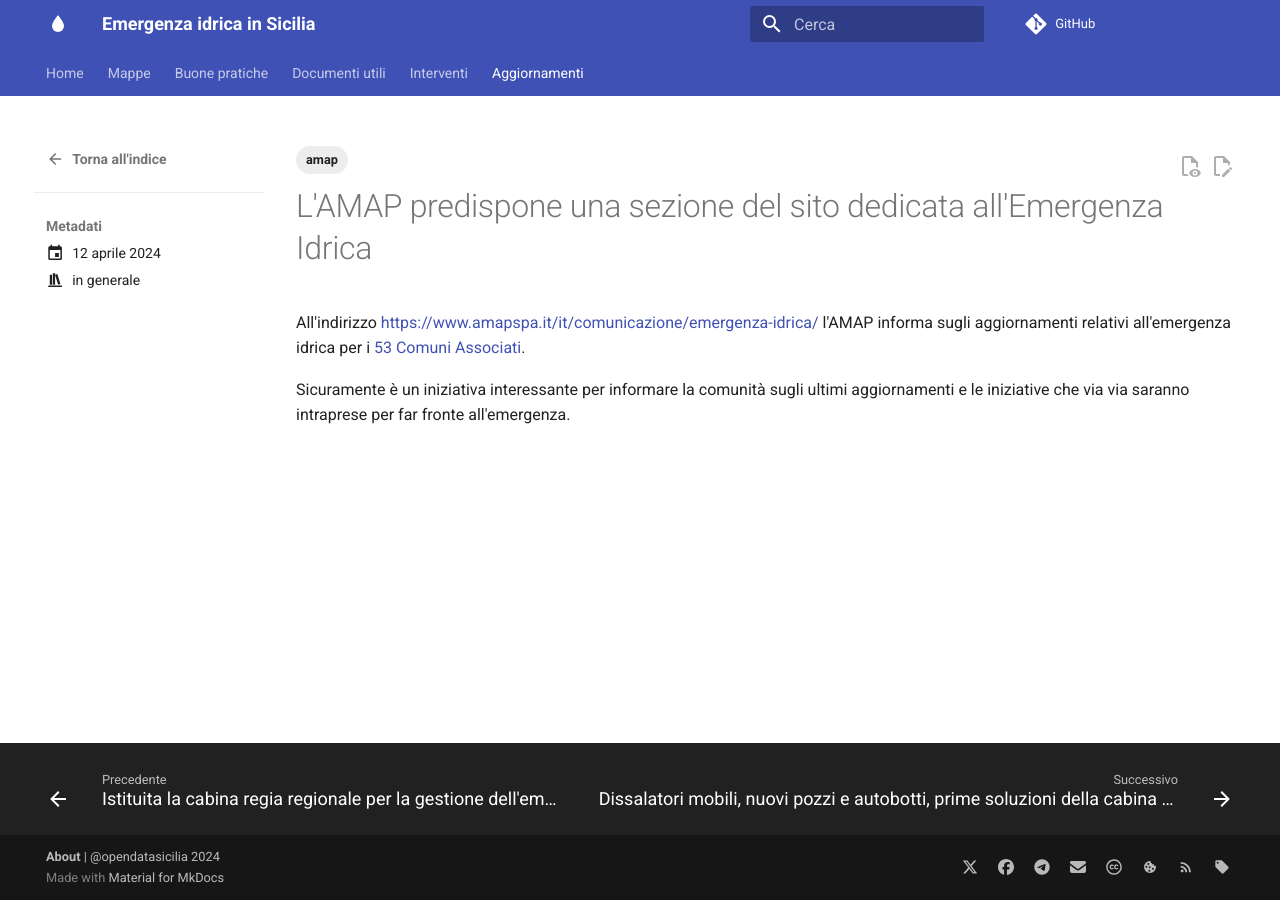
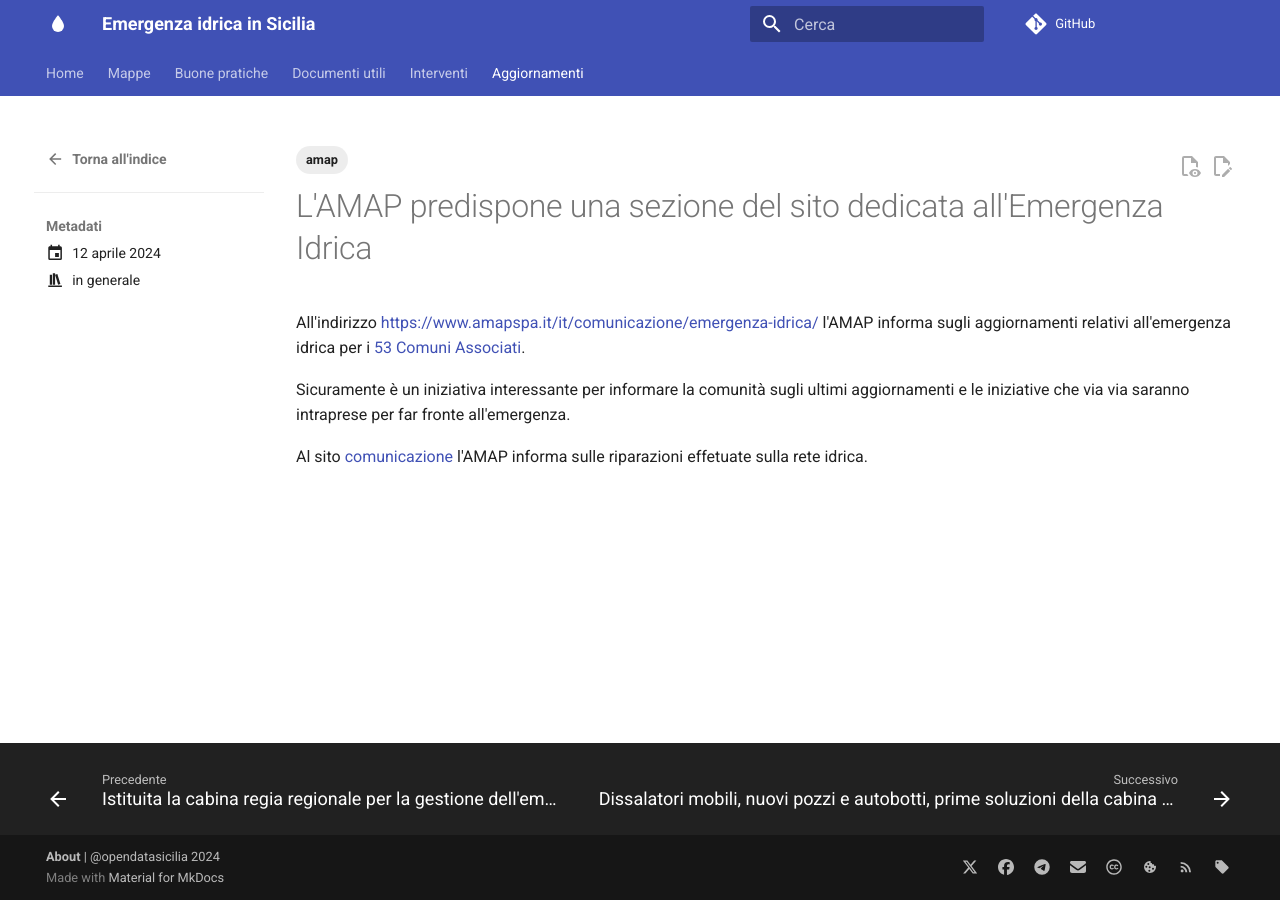
Before and after one commit to opendatasicilia/emergenza-idrica-sicilia, an MkDocs documentation site: the page built from docs/aggiornamenti/articoli/annuncio/amap-news.md, in a window 1280 px wide. Built offline with MkDocs 1.6.1 and Material for MkDocs 9.7.7, drawn with Linux system fonts in a browser that asks for light colours; comment, search, counter and statistics services are not loaded.

Commit message:
Update amap-news.md

```diff
--- a/docs/aggiornamenti/articoli/annuncio/amap-news.md
+++ b/docs/aggiornamenti/articoli/annuncio/amap-news.md
@@ -17,3 +17,5 @@ All'indirizzo [https://www.amapspa.it/it/comunicazione/emergenza-idrica/](https:
 per i [53 Comuni Associati](https://www.amapspa.it/it/azienda/).
 
 Sicuramente è un iniziativa interessante per informare la comunità sugli ultimi aggiornamenti e le iniziative che via via saranno intraprese per far fronte all'emergenza.
+
+Al sito [comunicazione](https://www.amapspa.it/it/comunicazione/) l'AMAP informa sulle riparazioni effetuate sulla rete idrica.
```
